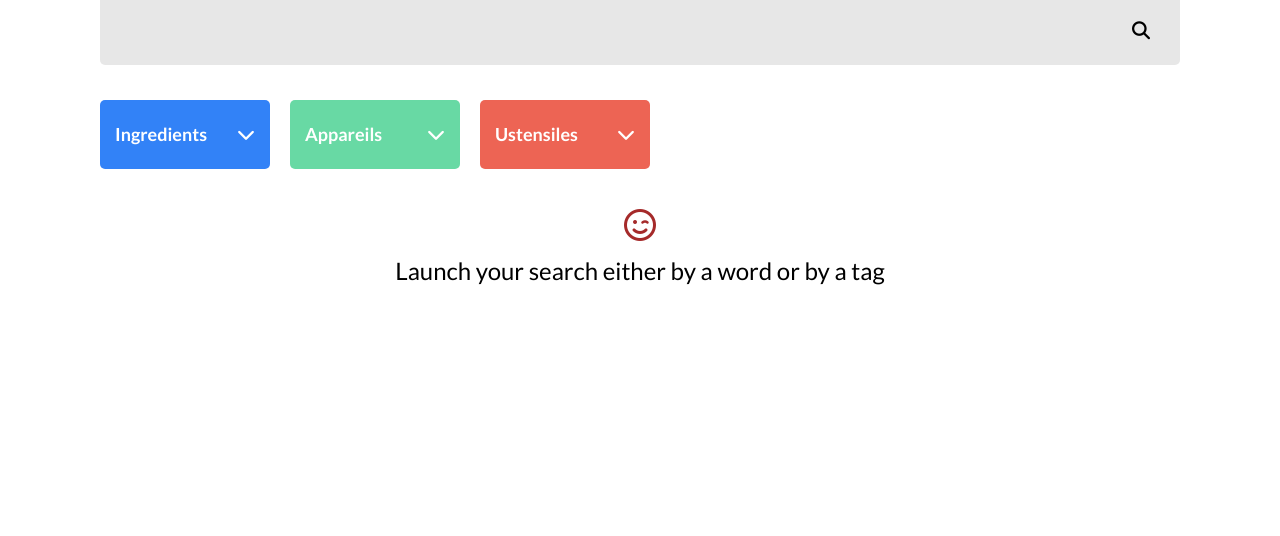
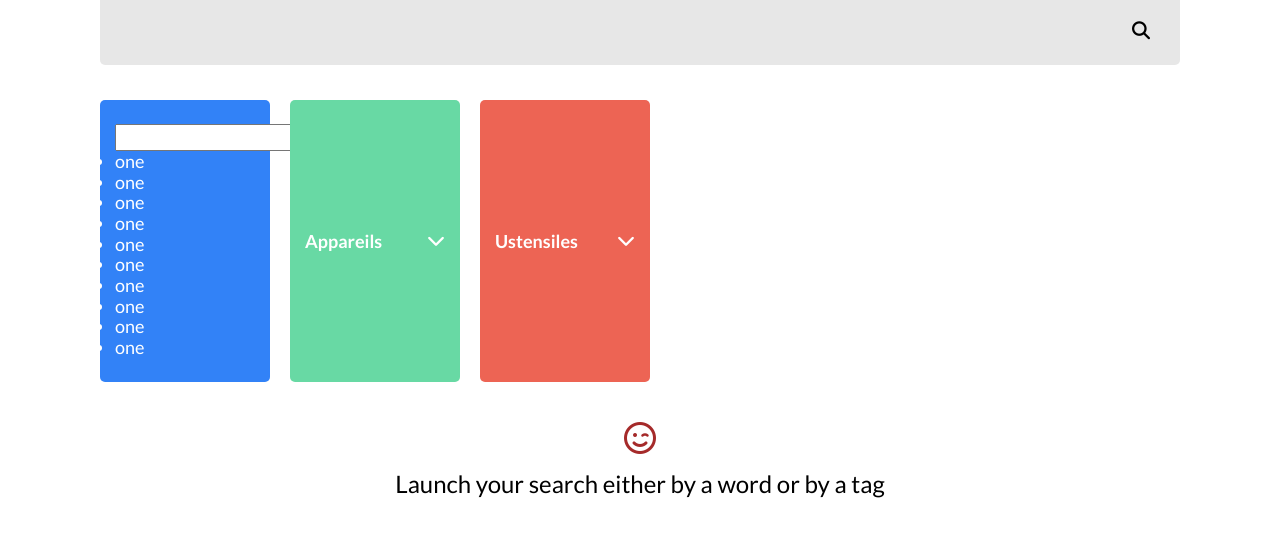
Before and after one commit to erischon/erischon-les-petits-plats, a website built with Vite: page index.html in a window 1280 px wide. Shown: the part 132-668 px from the top of the page. Built offline with nearby package versions, Linux system fonts and the light colour scheme.

Commit message:
Update index.html

```diff
--- a/index.html
+++ b/index.html
@@ -54,6 +54,23 @@
 
         <div class="dropdown-group">
           <div class="dropdown bg-blue" id="ingredients">
+            <div>
+              <form>
+                <input type="text" />
+              </form>
+              <ul>
+                <li>one</li>
+                <li>one</li>
+                <li>one</li>
+                <li>one</li>
+                <li>one</li>
+                <li>one</li>
+                <li>one</li>
+                <li>one</li>
+                <li>one</li>
+                <li>one</li>
+              </ul>
+            </div>
             <span>Ingredients</span>
             <i class="fa fa-chevron-down"></i>
           </div>
```
